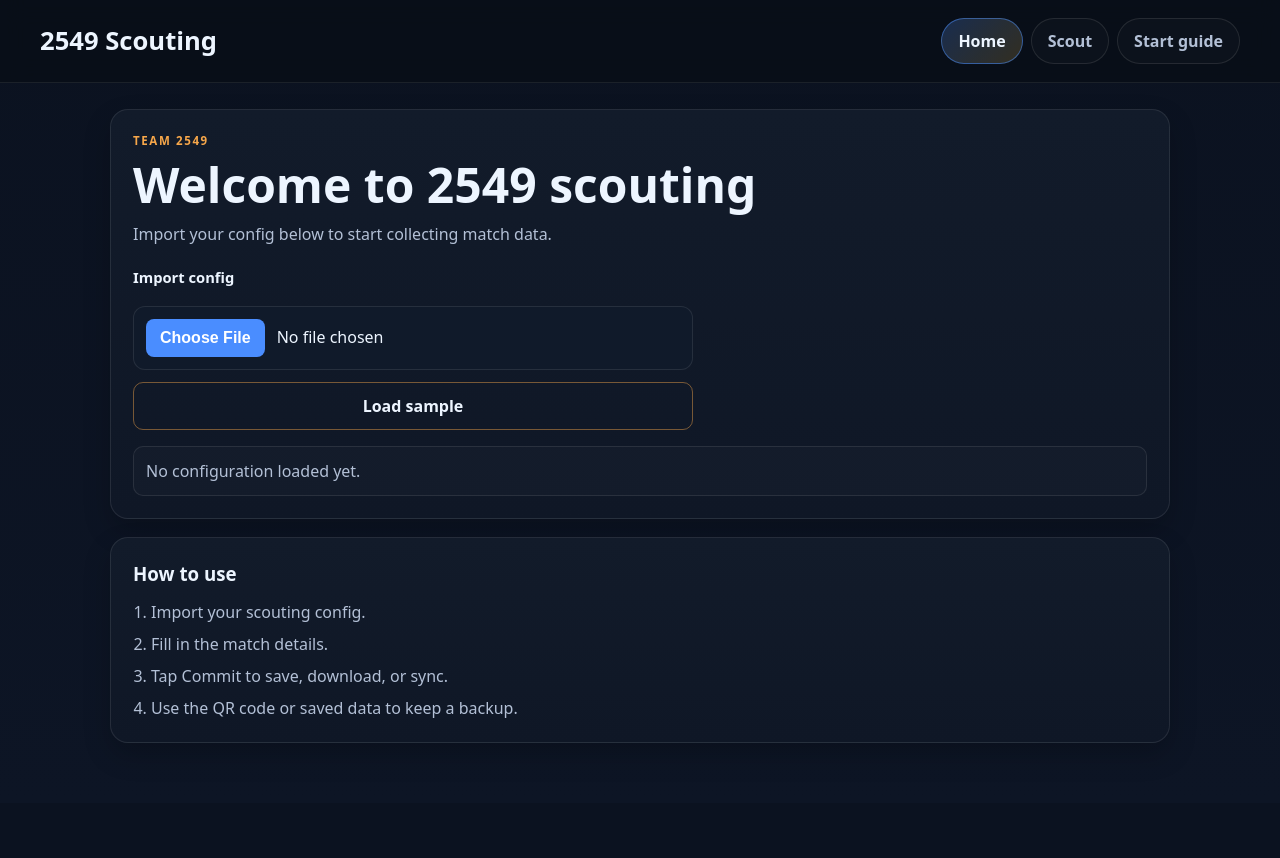
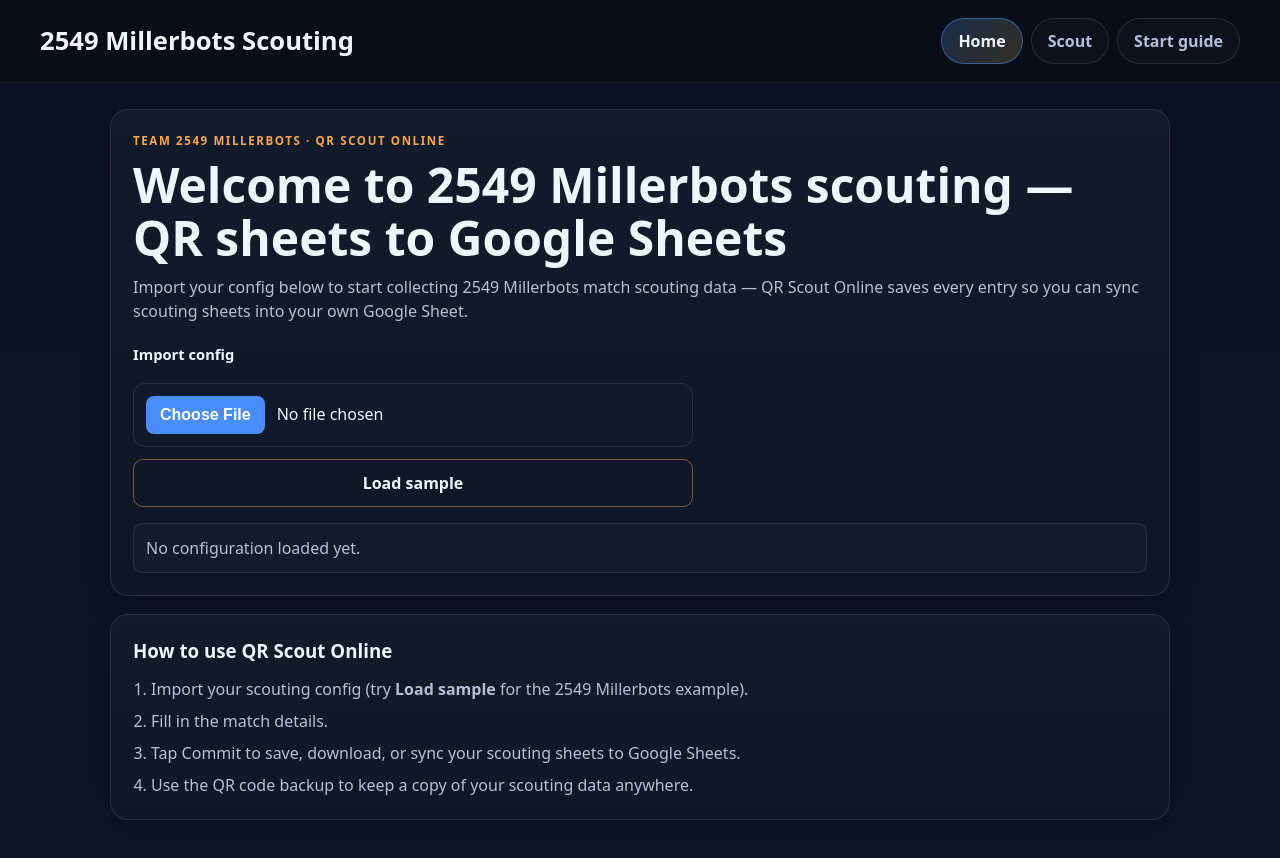
Before and after one commit to Gryphon5549/QR-Scout-Online, a website: page index.html in a window 1280 px wide. Before the commit the page ends 803 px from the top, so only its background shows below. Drawn offline with Linux system fonts and the light colour scheme.

Commit message:
Add keyword combinations (2549, Millerbots, QR scouting, Sheets) across SEO tags and page content

```diff
--- a/index.html
+++ b/index.html
@@ -5,27 +5,27 @@
   <meta name="viewport" content="width=device-width, initial-scale=1">
 
   <!-- Primary SEO -->
-  <title>QR Scout Online — FRC Scouting App for Robotics Match Data</title>
-  <meta name="description" content="QR Scout Online is a free FRC scouting app for FIRST Robotics teams. Collect match data on any phone, tablet, or computer and sync it straight into your own Google Sheet — no hosting or backend setup required.">
-  <meta name="keywords" content="QR Scout, QR Scout Online, FRC scouting, FRC scouting app, robotics scouting, FIRST Robotics scouting, match scouting, scouting to Google Sheets, Team 2549 scouting, FRC data collection">
-  <meta name="author" content="QR Scout Online">
+  <title>2549 Millerbots Scouting — QR Scout Online | FRC Match Data to Sheets</title>
+  <meta name="description" content="2549 Millerbots Scouting (QR Scout Online) is a free FRC scouting app for Team 2549 and any FIRST Robotics team. Collect match scouting data with QR codes and sync it straight to your own Google Sheets — no hosting required.">
+  <meta name="keywords" content="2549, Millerbots, Millerbots 2549, Team 2549, 2549 Millerbots, 2549 scouting, Millerbots scouting, 2549 Millerbots scouting, QR scout, QR scouting, QR scout online, QR scout sheets, QR scouting sheets, scouting QR, scouting QR code, QR code scouting, scouting, scouting app, scouting sheets, scouting to Google Sheets, scout data to sheets, FRC scouting, FRC scouting app, FRC match scouting, FRC 2549, FRC Millerbots, FIRST Robotics scouting, robotics scouting, robotics match data, match scouting, match data, QR code match data, Google Sheets scouting, FIRST Robotics Competition">
+  <meta name="author" content="2549 Millerbots — QR Scout Online">
   <meta name="robots" content="index, follow">
   <meta name="theme-color" content="#0d1b2a">
   <link rel="canonical" href="https://home-grown-code.github.io/QR-Scout-Online/">
 
   <!-- Open Graph (Facebook, LinkedIn, Discord, etc.) -->
   <meta property="og:type" content="website">
-  <meta property="og:site_name" content="QR Scout Online">
-  <meta property="og:title" content="QR Scout Online — FRC Scouting App for Robotics Match Data">
-  <meta property="og:description" content="Free FRC scouting app for FIRST Robotics teams. Collect match data on any device and sync it straight to your own Google Sheet.">
+  <meta property="og:site_name" content="2549 Millerbots Scouting — QR Scout Online">
+  <meta property="og:title" content="2549 Millerbots Scouting — QR Scout Online | FRC Match Data to Sheets">
+  <meta property="og:description" content="Free FRC scouting app for Team 2549 Millerbots and any FIRST Robotics team. Collect match scouting data with QR codes and sync it straight to your own Google Sheets.">
   <meta property="og:url" content="https://home-grown-code.github.io/QR-Scout-Online/">
   <meta property="og:image" content="https://home-grown-code.github.io/QR-Scout-Online/assets/images/millerbots-logo.svg">
   <meta property="og:locale" content="en_US">
 
   <!-- Twitter Card -->
   <meta name="twitter:card" content="summary">
-  <meta name="twitter:title" content="QR Scout Online — FRC Scouting App for Robotics Match Data">
-  <meta name="twitter:description" content="Free FRC scouting app for FIRST Robotics teams. Collect match data on any device and sync it straight to your own Google Sheet.">
+  <meta name="twitter:title" content="2549 Millerbots Scouting — QR Scout Online | FRC Match Data to Sheets">
+  <meta name="twitter:description" content="Free FRC scouting app for Team 2549 Millerbots. Collect match scouting data with QR codes and sync it straight to your own Google Sheets.">
   <meta name="twitter:image" content="https://home-grown-code.github.io/QR-Scout-Online/assets/images/millerbots-logo.svg">
 
   <link rel="stylesheet" href="assets/css/styles.css">
@@ -35,10 +35,11 @@
   {
     "@context": "https://schema.org",
     "@type": "WebApplication",
-    "name": "QR Scout Online",
-    "alternateName": ["QR Scout", "QR-Scout-Online", "FRC Scouting"],
+    "name": "2549 Millerbots Scouting — QR Scout Online",
+    "alternateName": ["QR Scout", "QR-Scout-Online", "FRC Scouting", "2549 Scouting", "2549 Millerbots", "Millerbots Scouting", "Millerbots 2549", "Team 2549", "QR Sheets", "Scouting QR", "QR Scouting", "QR Scout Sheets"],
+    "keywords": "2549, Millerbots, 2549 Millerbots, Team 2549, 2549 scouting, Millerbots scouting, 2549 Millerbots scouting, QR scout, QR scouting, QR scout online, QR sheets, QR scout sheets, scouting QR, scouting sheets, scouting to Google Sheets, FRC scouting, FRC scouting app, FRC match scouting, FIRST Robotics scouting, robotics scouting, match scouting",
     "url": "https://home-grown-code.github.io/QR-Scout-Online/",
-    "description": "A free FRC scouting app for FIRST Robotics teams. Collect match data on any device and sync it straight into your own Google Sheet.",
+    "description": "2549 Millerbots Scouting (QR Scout Online) is a free FRC scouting app for Team 2549 and any FIRST Robotics team. Collect match scouting data with QR codes and sync it straight into your own Google Sheets.",
     "applicationCategory": "UtilitiesApplication",
     "operatingSystem": "Any modern web browser",
     "isAccessibleForFree": true,
@@ -64,7 +65,7 @@
   <header class="topbar">
     <div class="topbar-inner">
       <div id="brandHomeBtn" class="brand-block" role="button" tabindex="0" aria-label="Return to the welcome screen">
-        <h1>2549 Scouting</h1>
+        <h1>2549 Millerbots Scouting</h1>
       </div>
       <nav class="tabs" aria-label="Pages">
         <a id="navAppBtn" href="#/home" class="tab-btn active">Home</a>
@@ -76,9 +77,9 @@
 
   <main class="single-page">
     <section id="welcomeSection" class="panel welcome-panel">
-      <div class="eyebrow">Team 2549</div>
-      <h2>Welcome to 2549 scouting</h2>
-      <p>Import your config below to start collecting match data.</p>
+      <div class="eyebrow">Team 2549 Millerbots · QR Scout Online</div>
+      <h2>Welcome to 2549 Millerbots scouting — QR sheets to Google Sheets</h2>
+      <p>Import your config below to start collecting 2549 Millerbots match scouting data — QR Scout Online saves every entry so you can sync scouting sheets into your own Google Sheet.</p>
 
       <div class="upload-box">
         <label for="configFile">Import config</label>
@@ -143,18 +144,18 @@
     </section>
 
     <section id="howToUseSection" class="panel simple-help">
-      <h3>How to use</h3>
+      <h3>How to use QR Scout Online</h3>
       <ol>
-        <li>Import your scouting config.</li>
+        <li>Import your scouting config (try <strong>Load sample</strong> for the 2549 Millerbots example).</li>
         <li>Fill in the match details.</li>
-        <li>Tap Commit to save, download, or sync.</li>
-        <li>Use the QR code or saved data to keep a backup.</li>
+        <li>Tap Commit to save, download, or sync your scouting sheets to Google Sheets.</li>
+        <li>Use the QR code backup to keep a copy of your scouting data anywhere.</li>
       </ol>
     </section>
   <section id="startGuideSection" class="panel start-guide hidden" aria-label="Start guide">
-    <div class="eyebrow">Use this website</div>
-    <h2>Start guide</h2>
-    <p>Want to send QR Scout match data into <strong>your own Google Sheet</strong> without hosting anything yourself? You don't need to set up a backend or GitHub Pages. Just (1) create a Google Sheet, (2) share it with our service account so the app is allowed to write to it, and (3) enter your Sheet ID and a tab name in the app. After that, every entry you commit lands in <strong>your own</strong> spreadsheet.</p>
+    <div class="eyebrow">QR Scout Online setup</div>
+    <h2>Start guide — sync scouting data to Google Sheets</h2>
+    <p>Want to send QR Scout match data — like <strong>2549 Millerbots</strong> scouting — into <strong>your own Google Sheet</strong> without hosting anything yourself? You don't need to set up a backend or GitHub Pages. Just (1) create a Google Sheet, (2) share it with our service account so the app is allowed to write to it, and (3) enter your Sheet ID and a tab name in the app. After that, every entry you commit lands in <strong>your own</strong> spreadsheet.</p>
 
     <h3 class="guide-heading">Part 1 - Create your Google Sheet</h3>
     <div class="guide-steps">
```
Also changed, not shown: README.md.
